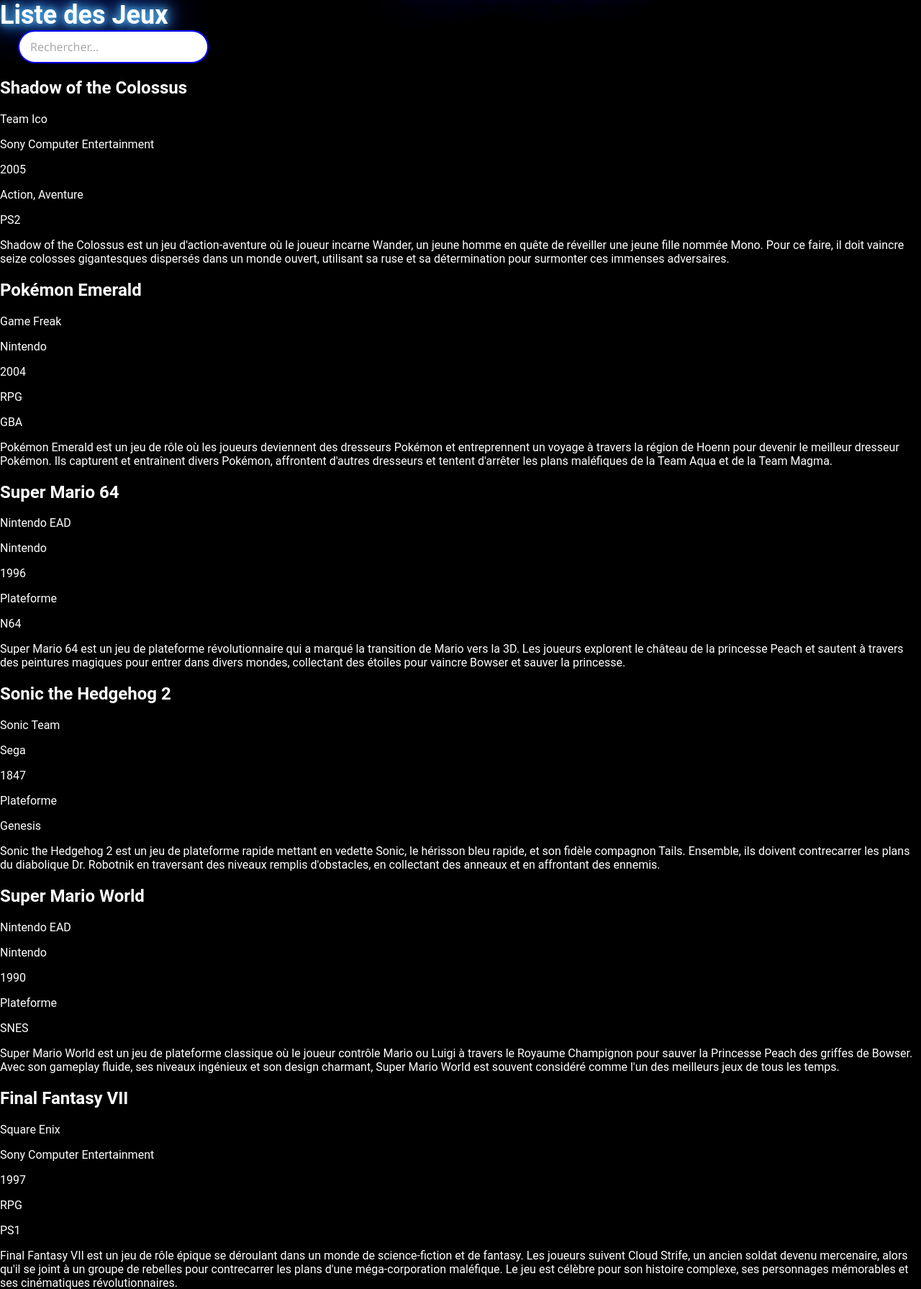
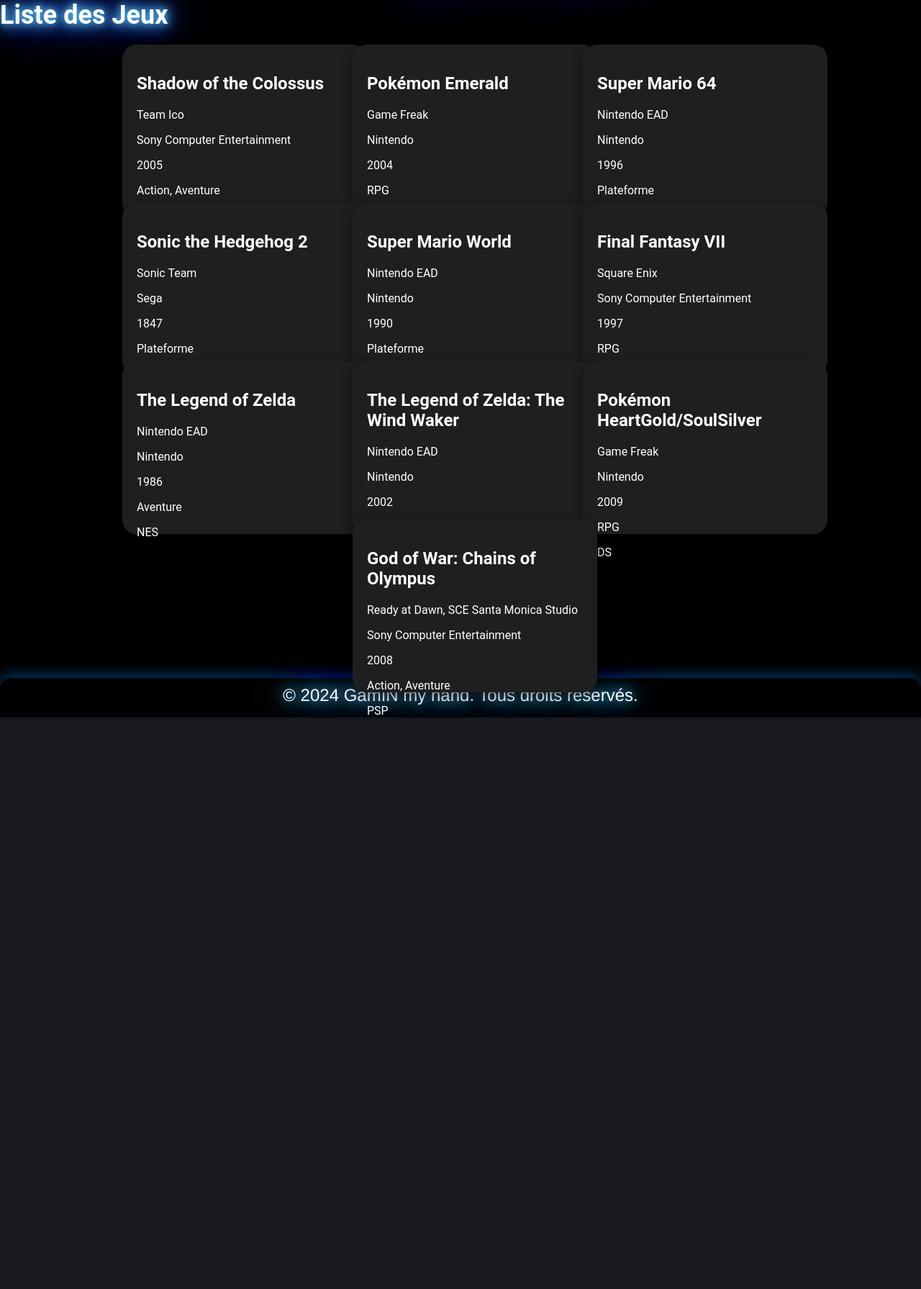
Before and after one commit to Shanskyn/projet-js, a PHP site: page /consultation in a window 1280 px wide. Shown: the part 206-1997 px from the top of the page at 72% size. After the commit the page ends 1203 px from the top, so only its background shows below. Run offline with PHP 8.4, Linux system fonts and the light colour scheme; data comes from the database, SQL or seed files in the repository.

Commit message:
Correction du merge pour consultation.php

```diff
--- a/assets/css/consultation.css
+++ b/assets/css/consultation.css
@@ -113,3 +113,50 @@
 .recherche {
     margin-bottom: 15px;
 }
+
+#jeux-container {
+    display: flex;
+    flex-wrap: wrap;
+    gap: 20px;
+    justify-content: center;
+    padding: 20px;
+}
+
+.card {
+    width: 300px; /* ou en pourcentage si vous voulez qu'elles soient plus responsives */
+    min-height: 200px;
+    perspective: 1000px; /* Profondeur de perspective pour l'effet flip */
+}
+
+.card-inner {
+    width: 100%;
+    height: 100%;
+    transition: transform 0.6s;
+    transform-style: preserve-3d;
+    position: relative;
+}
+
+.card:hover .card-inner {
+    transform: rotateY(180deg); /* Flip la carte sur survol - vous pouvez changer cela pour un clic via JS */
+}
+
+.card-face {
+    position: absolute;
+    width: 100%;
+    height: 100%;
+    -webkit-backface-visibility: hidden; /* Cache la face arrière lorsqu'elle est tournée */
+    backface-visibility: hidden;
+}
+
+.card-front,
+.card-back {
+    background-color: #1f1f1f; /* Fond sombre */
+    color: #fff; /* Texte blanc */
+    border-radius: 20px;
+    padding: 20px;
+    box-shadow: 0 5px 15px rgba(0, 0, 0, 0.5);
+}
+
+.card-back {
+    transform: rotateY(180deg);
+}
--- a/assets/js/consultation.js
+++ b/assets/js/consultation.js
@@ -16,6 +16,7 @@
     });
 });
 
+/*
 function showNone() {
     const tableau = document.getElementById('jeux-liste');
     const showNone = document.getElementById('showNone')
@@ -29,6 +30,7 @@
     showNone.textContent = "";
     tableau.style.display = '';
 }
+*/
 
 
 function rechercher(searchText) {
--- a/views/consultation.php
+++ b/views/consultation.php
@@ -18,7 +18,6 @@
 
 <div id="container">
     <h1>Liste des Jeux</h1>
-    <input type="text" id="inputRecherche" placeholder="Rechercher...">
     <div id="jeux-container">
         <!-- Les cartes de jeux seront injectées ici par JavaScript -->
     </div>
```
